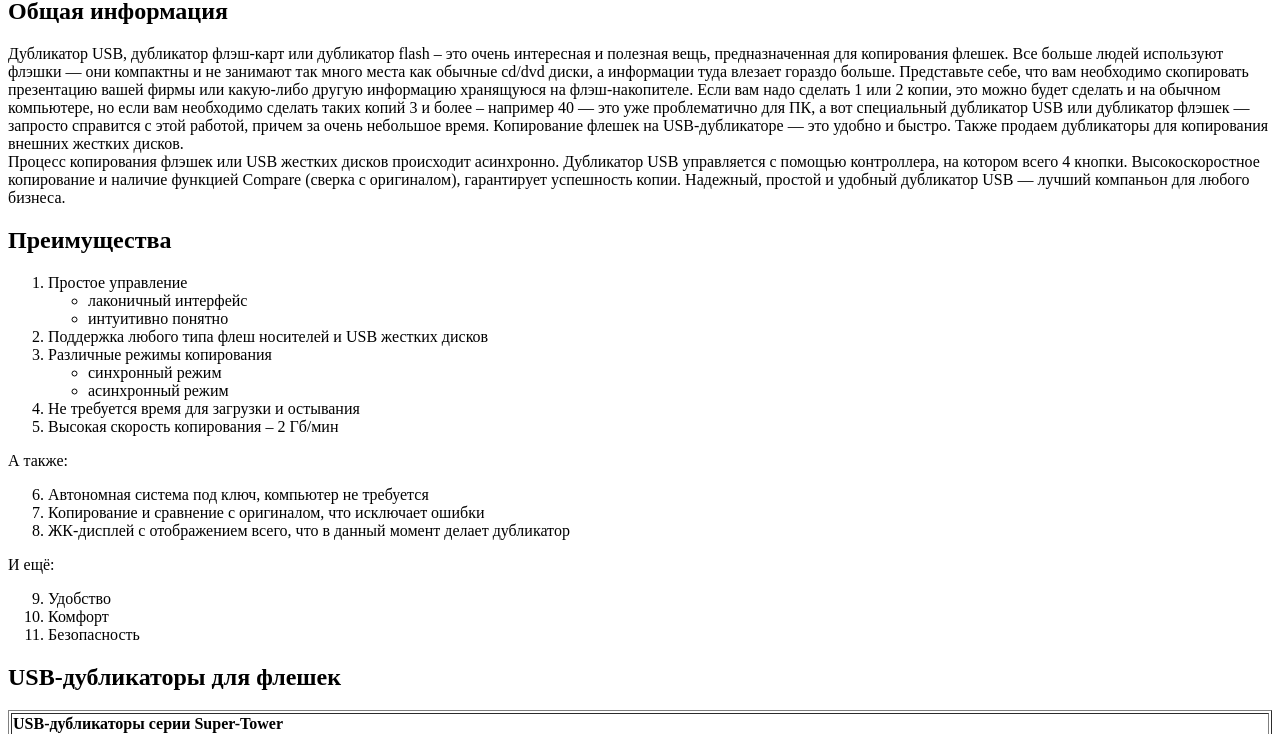
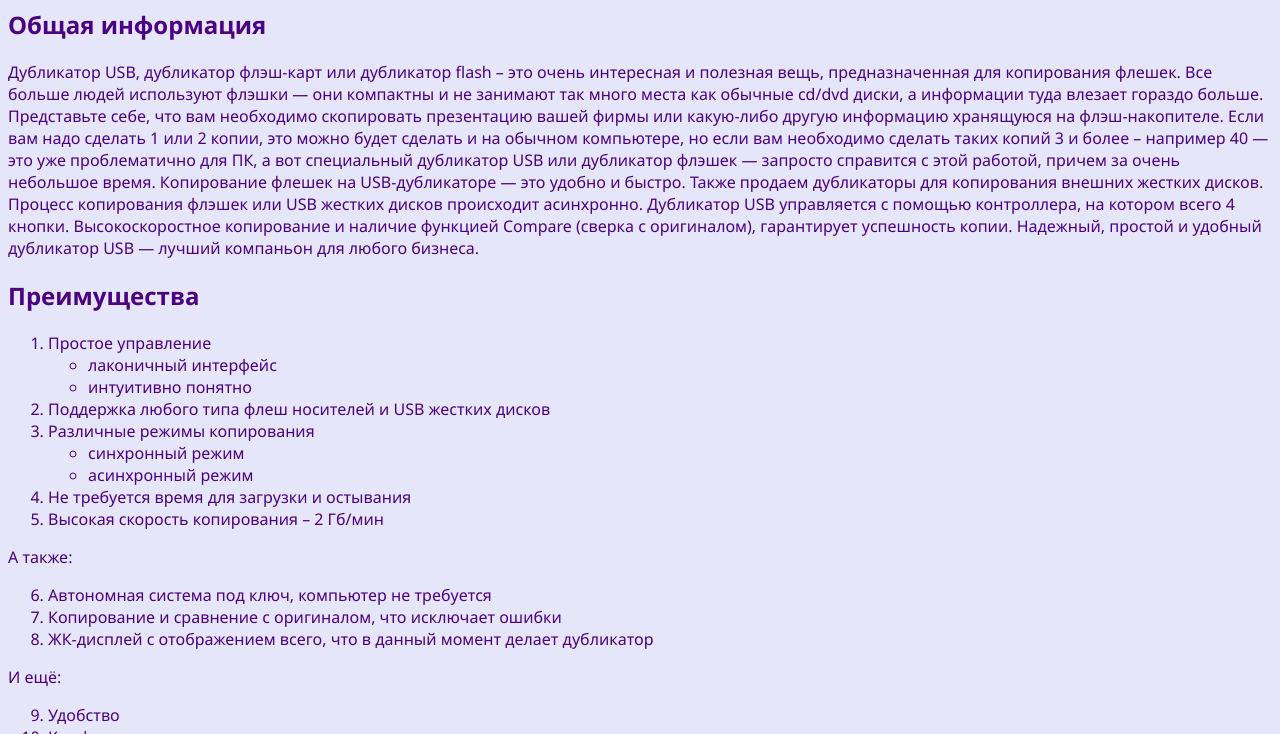
Before and after one commit to luvvundu/wep-programming-labs, a plain HTML site: page lab2.html in a window 1280 px wide. Shown: the part 118-852 px from the top of the page. Drawn offline with Linux system fonts and the light colour scheme.

Commit message:
Стили body

```diff
--- a/lab2.html
+++ b/lab2.html
@@ -5,7 +5,7 @@
         <title>Итегелова Виктория Олеговна. Лабораторная 2</title>
     </head>
 
-    <body>
+    <body style="background-color:lavender; color:indigo; font-family:'Segoe UI', Tahoma, Geneva, Verdana, sans-serif;">
         <header>
             НГТУ, ФБ, Лабораторная работа 2
             <hr>
```
